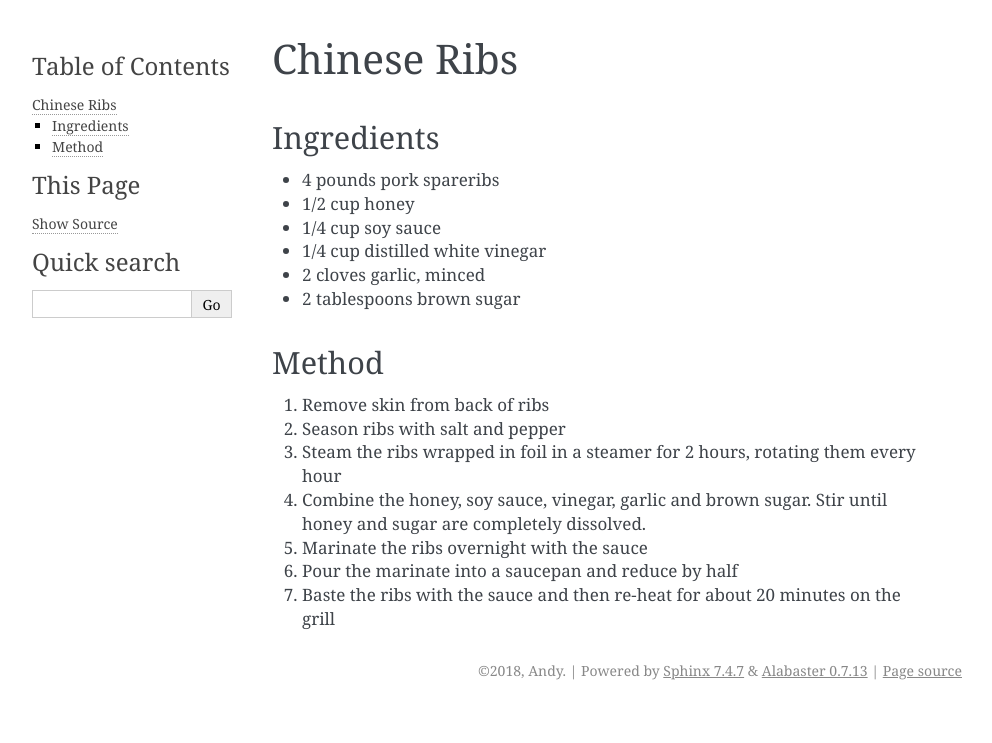
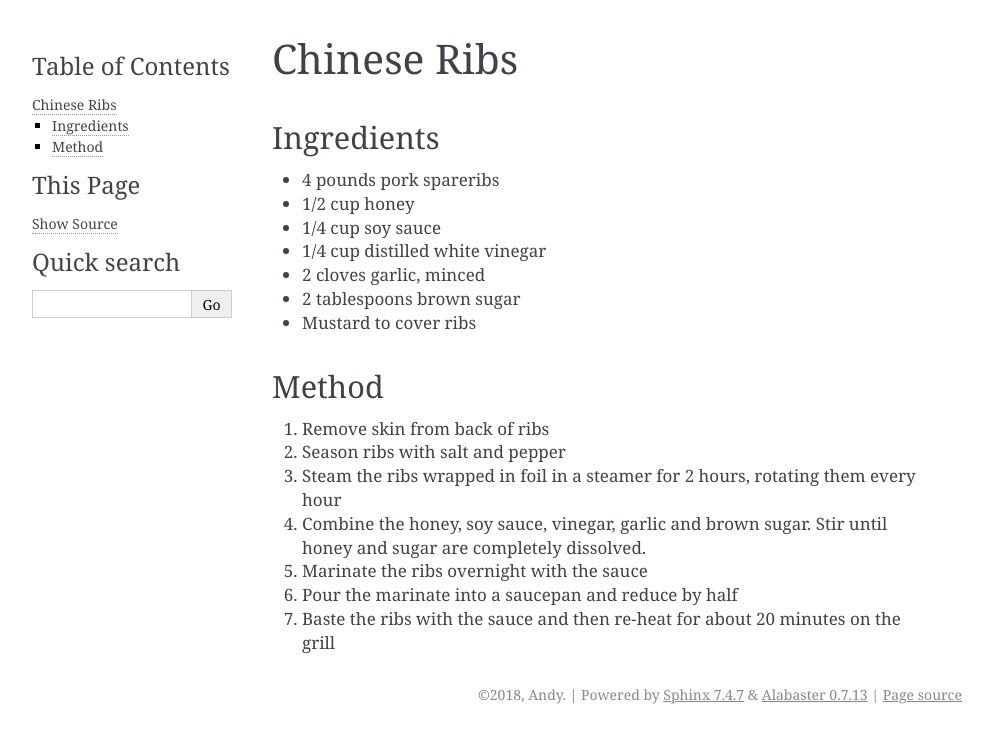
Before and after one commit to andrewclymer/BBQ, a Sphinx documentation site: the page built from docs/source/recipe/ribs.rst, in a window 1280 px wide. Shown: the top 743 px of the page, without its empty margins (148-1140 px from the left). Built offline with Sphinx 7.4.7, drawn with Linux system fonts in a browser that asks for light colours.

Commit message:
Added mustard

```diff
--- a/docs/source/recipe/ribs.rst
+++ b/docs/source/recipe/ribs.rst
@@ -11,6 +11,7 @@ Ingredients
 * 1/4 cup distilled white vinegar
 * 2 cloves garlic, minced
 * 2 tablespoons brown sugar
+* Mustard to cover ribs
 
 Method
 ######
```
